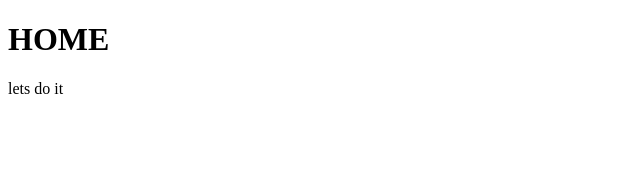
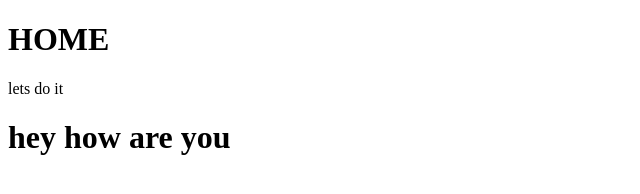
Before and after one commit to AnuragKD/myproject, a plain HTML site: page home.html in a window 1280 px wide. Shown: the whole page, without its empty margins (0-640 px from the left). Drawn offline with Linux system fonts and the light colour scheme.

Commit message:
add how are you msg and its replay

```diff
--- a/home.html
+++ b/home.html
@@ -9,5 +9,8 @@
 <body>
     <h1>HOME</h1>
     <p>lets do it</p>
+    <h1>
+        hey how are you
+    </h1>
 </body>
 </html>
```
Also changed, not shown: index.html (+1 -0 lines).
